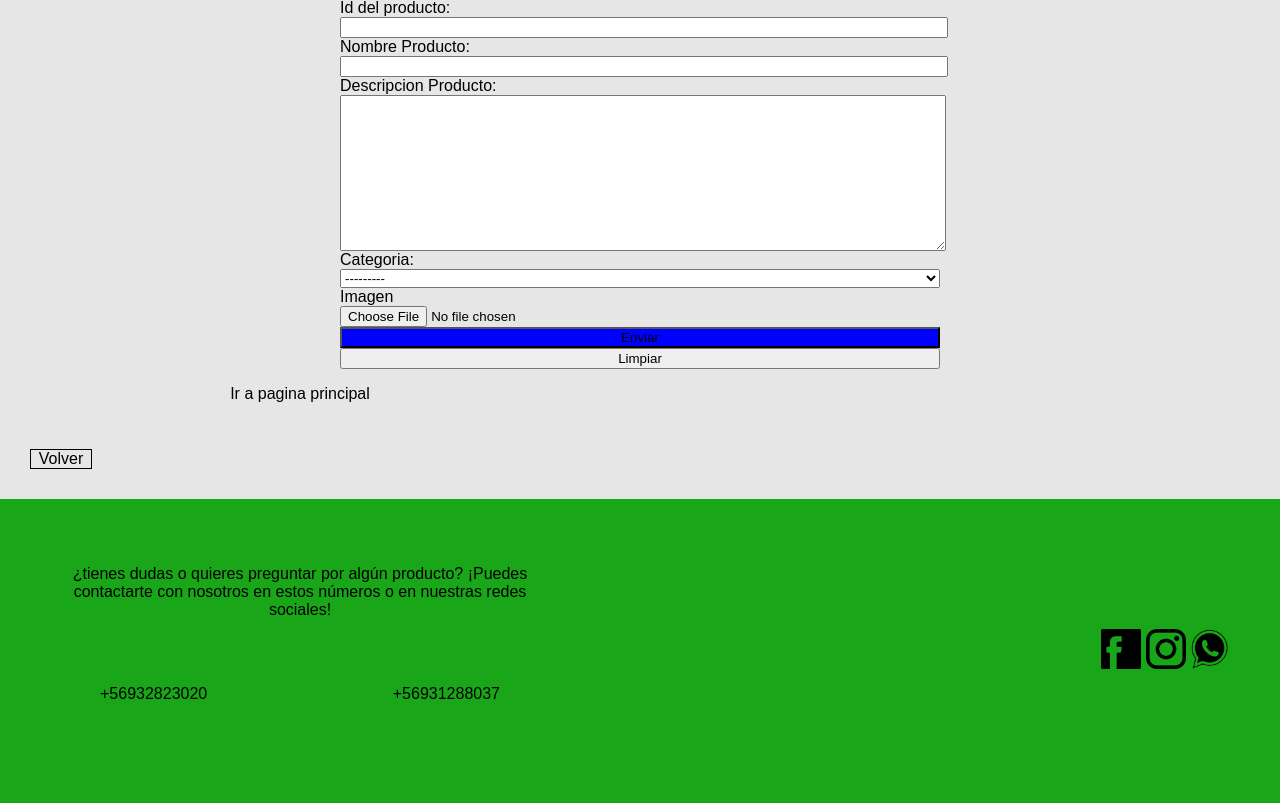
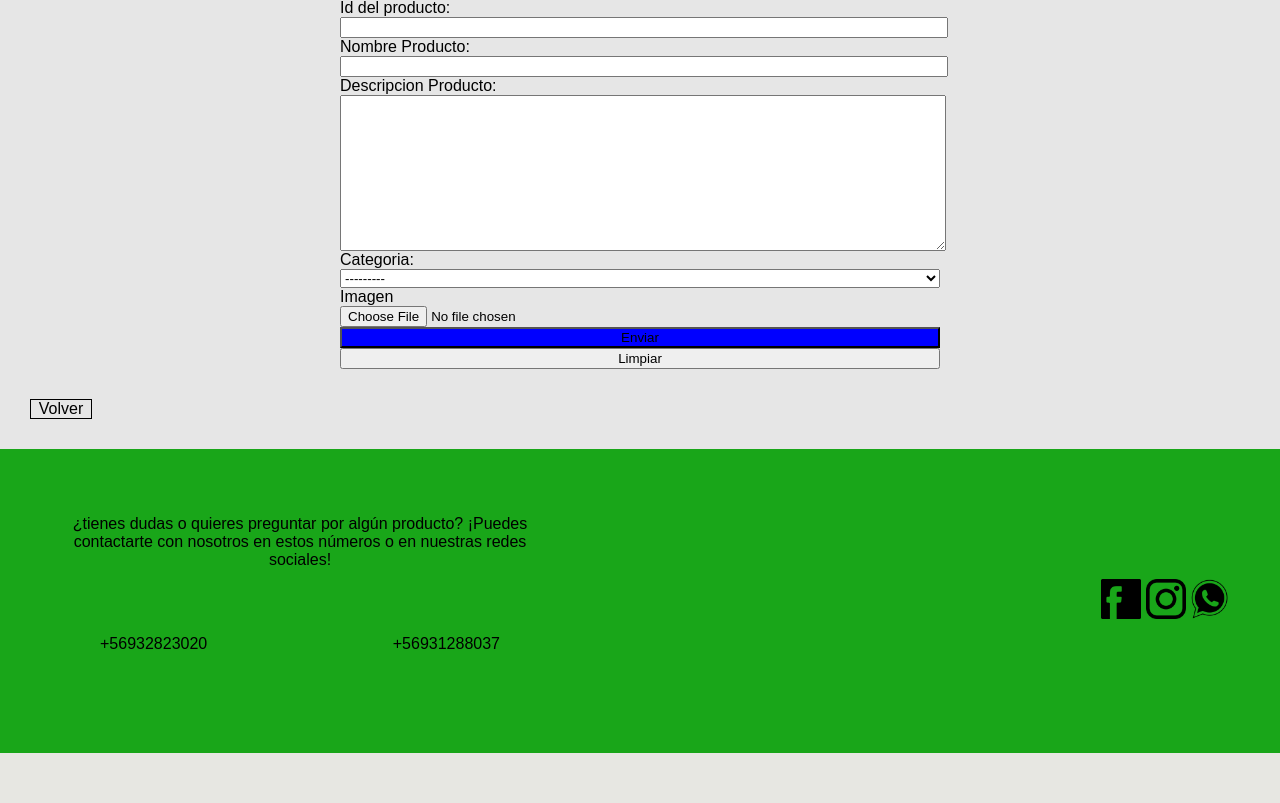
Before and after one commit to Johny-ctrl/Django-Peludos, a Django app: page /form-productos in a window 1280 px wide. Shown: the part 401-1204 px from the top of the page. After the commit the page ends 1154 px from the top, so only its background shows below. Run offline with Django 4.2, Linux system fonts and the light colour scheme; data comes from the database, SQL or seed files in the repository; parts of the project's set-up code (start-up, migrations or seed data) failed here and were passed over.

Commit message:
sobraba algo

```diff
--- a/core/templates/core/form_productos.html
+++ b/core/templates/core/form_productos.html
@@ -37,8 +37,6 @@
             <p>File uploaded at: <a href="{{ uploaded_file_url }}">{{ uploaded_file_url }}</a></p>
             {% endif %}
 
-          <p><a href="{% url 'home' %}">Ir a pagina principal</a></p>
-
         </div>
         <div class="volver"><a href="{% url 'Productos' %}">Volver</a></div>
     </div>
```
